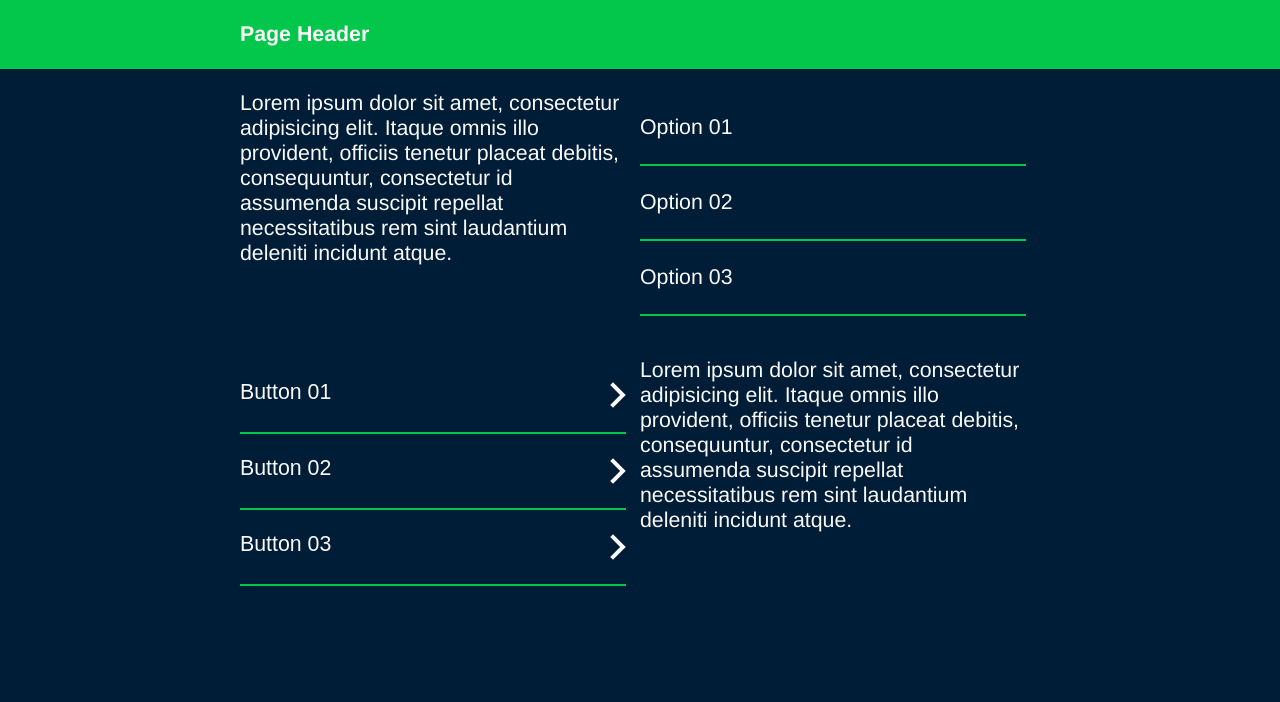
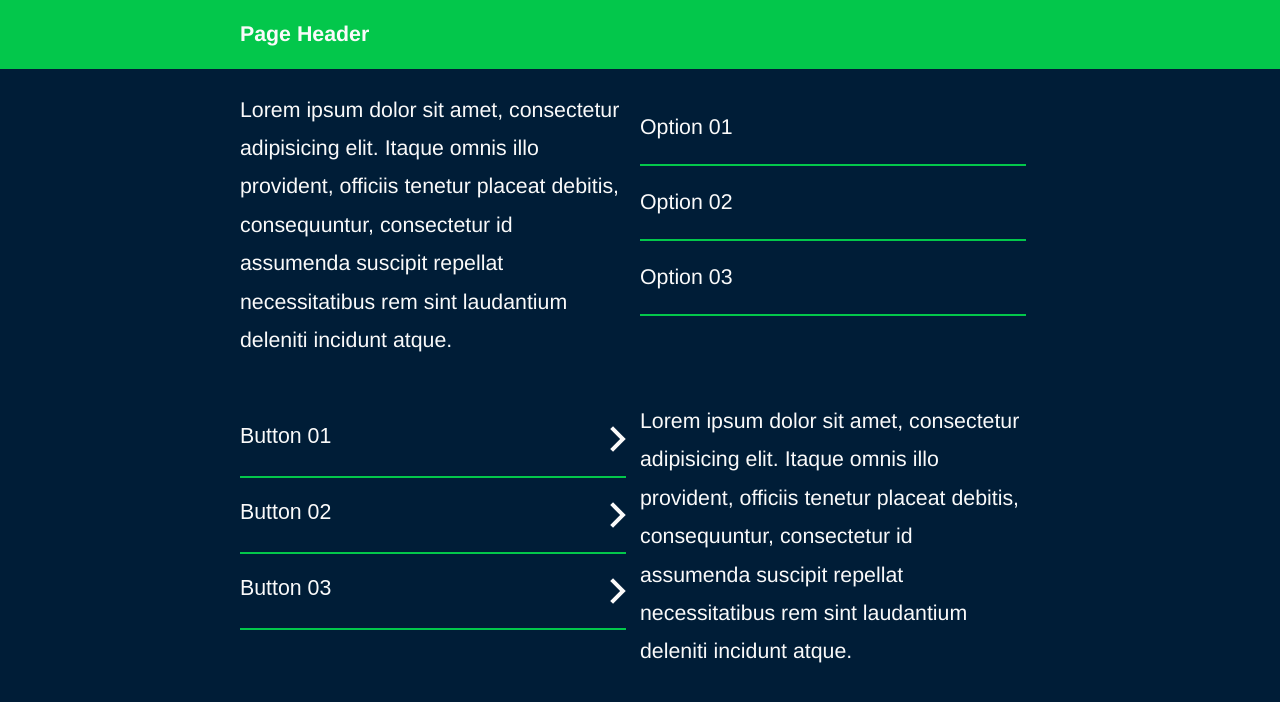
Before and after one commit to topologicalmedialab/deep-performance-dwelling-monitor, a React app: page / in a window 1280 px wide. Shown: the top 702 px of the page. Built offline with nearby package versions, Linux system fonts and the light colour scheme; the HTML template or start-up script is replaced by a standard one.

Commit message:
Increased paragraph line height

```diff
--- a/src/styles/main.scss
+++ b/src/styles/main.scss
@@ -25,6 +25,7 @@ body {
 
 p {
   width: $columnContentWidth;
+  line-height: 1.8;
 }
 
 ul, ol {
```
